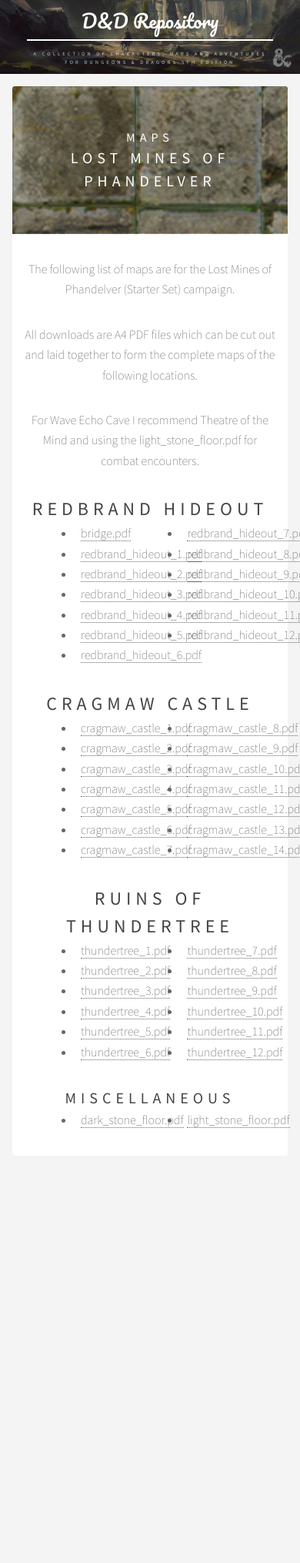
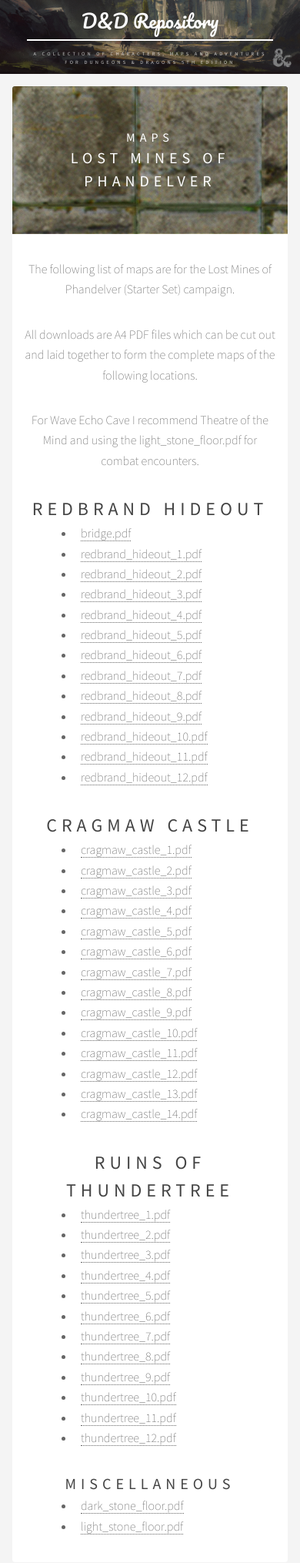
Before and after one commit to tjheslin1/dndrepository, a Jekyll site: the page built from _posts/2018-03-27-Lost-Mines-of-Phandelver.markdown, in a window 390 px wide. Shown: the whole page at 77% size. Built offline with Jekyll 4.4.1, drawn with Linux system fonts in a browser that asks for light colours; before the commit the page ends 1503 px from its top, so only the background shows below that.

Commit message:
bullet-list should go down to one column on mobile

```diff
--- a/css/main.css
+++ b/css/main.css
@@ -1242,6 +1242,11 @@
 			margin: 0 0 1em 0;
 		}
 
+        .bullet-list ul {
+            columns: 1;
+            -webkit-columns: 1;
+            -moz-columns: 1;
+        }
 	}
 
 	@media screen and (max-width: 480px) {
```
